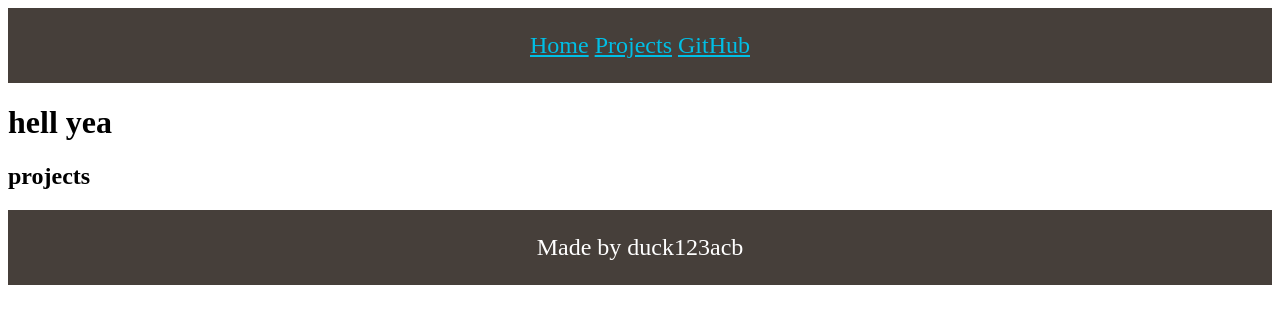
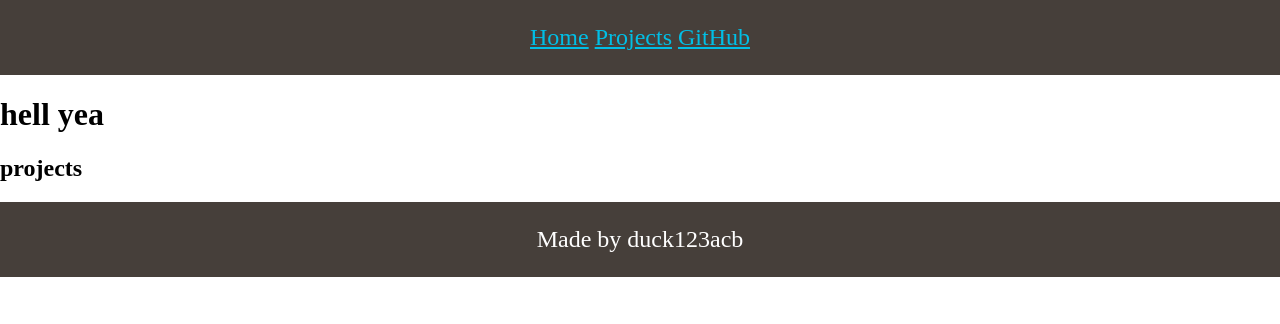
Before and after one commit to duck123acb/duck123acb.github.io, a plain HTML site: page index.html in a window 1280 px wide. Drawn offline with Linux system fonts and the light colour scheme.

Commit message:
im so stupoid

```diff
--- a/index.html
+++ b/index.html
@@ -6,6 +6,7 @@
     <title>duck123acb</title>
     <link rel="stylesheet" href="https://duck123acb.github.io/shared/styles.css" />
     <script src="https://duck123acb.github.io/shared/script.js" defer></script>
+    <link rel="stylesheet" href="styles.css">
 </head>
 <body>
     <div id="header"></div>
--- a/shared/styles.css
+++ b/shared/styles.css
@@ -25,3 +25,8 @@ a {
 a:visited {
     color: var(--link-visited);
 }
+
+body {
+    margin: 0;
+    padding: 0;
+}
```
Also changed, not shown: styles.css (added).
